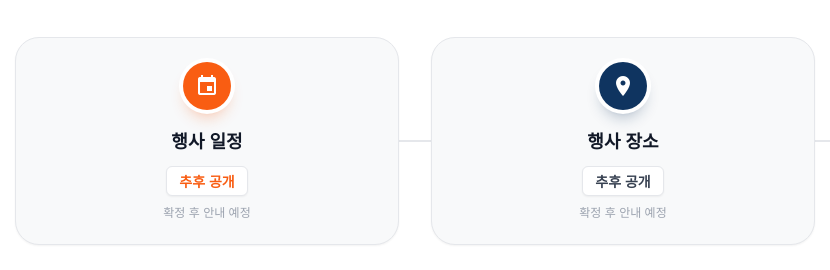
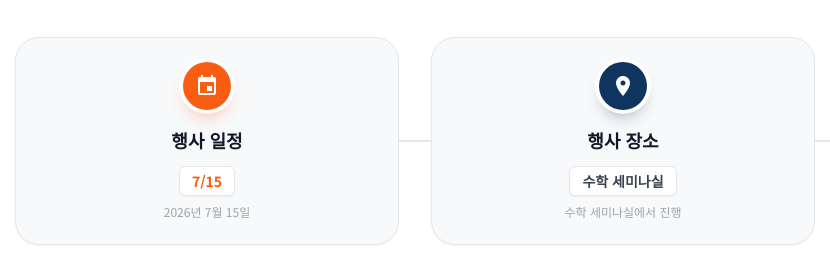
Before and after one commit to colddog09/naplace, a plain HTML site: page recruit.html in a window 1280 px wide. Shown: the part 736-1006 px from the top of the page, 17-847 px from the left. Drawn offline with nearby package versions, Linux system fonts and the light colour scheme.

Commit message:
Update 2026 festival schedule and venue

```diff
--- a/recruit.html
+++ b/recruit.html
@@ -130,9 +130,9 @@
                             행사 일정</h3>
                         <div
                             class="mt-3 inline-block bg-white dark:bg-gray-800 px-3 py-1 rounded-md border border-gray-200 dark:border-gray-600 shadow-sm">
-                            <p class="text-sm font-semibold text-primary">추후 공개</p>
+                            <p class="text-sm font-semibold text-primary">7/15</p>
                         </div>
-                        <p class="text-xs text-gray-400 dark:text-gray-500 mt-2">확정 후 안내 예정</p>
+                        <p class="text-xs text-gray-400 dark:text-gray-500 mt-2">2026년 7월 15일</p>
                     </div>
                     <div
                         class="bg-background-light dark:bg-background-dark p-6 rounded-xl border border-gray-200 dark:border-gray-700 shadow-sm hover:shadow-lg hover:border-secondary/30 transition text-center group">
@@ -144,9 +144,9 @@
                             행사 장소</h3>
                         <div
                             class="mt-3 inline-block bg-white dark:bg-gray-800 px-3 py-1 rounded-md border border-gray-200 dark:border-gray-600 shadow-sm">
-                            <p class="text-sm font-semibold text-gray-700 dark:text-gray-300">추후 공개</p>
+                            <p class="text-sm font-semibold text-gray-700 dark:text-gray-300">수학 세미나실</p>
                         </div>
-                        <p class="text-xs text-gray-400 dark:text-gray-500 mt-2">확정 후 안내 예정</p>
+                        <p class="text-xs text-gray-400 dark:text-gray-500 mt-2">수학 세미나실에서 진행</p>
                     </div>
                     <div
                         class="bg-background-light dark:bg-background-dark p-6 rounded-xl border border-gray-200 dark:border-gray-700 shadow-sm hover:shadow-lg hover:border-primary/30 transition text-center group">
```
Also changed, not shown: index.html (+2 -2 lines).
